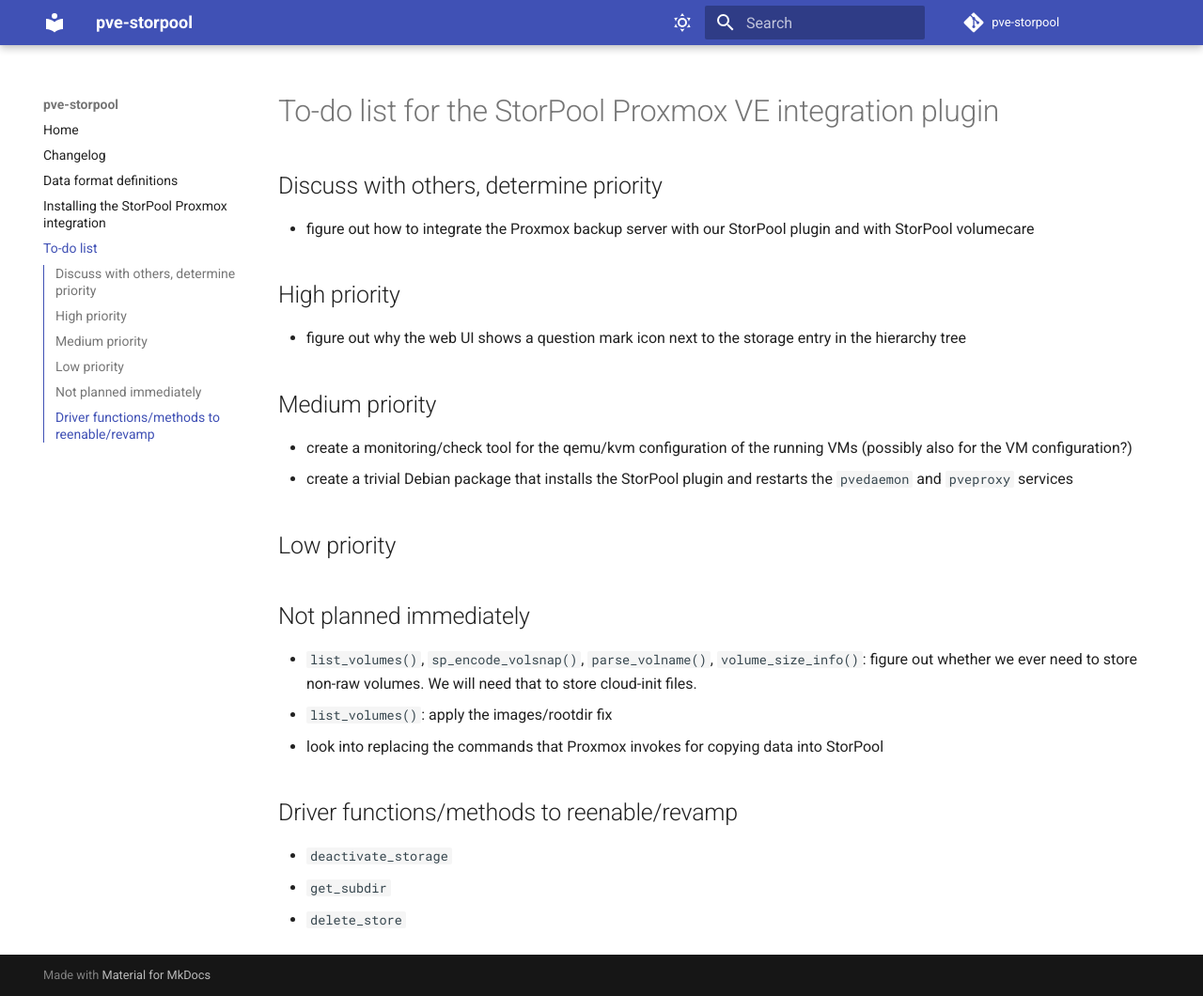
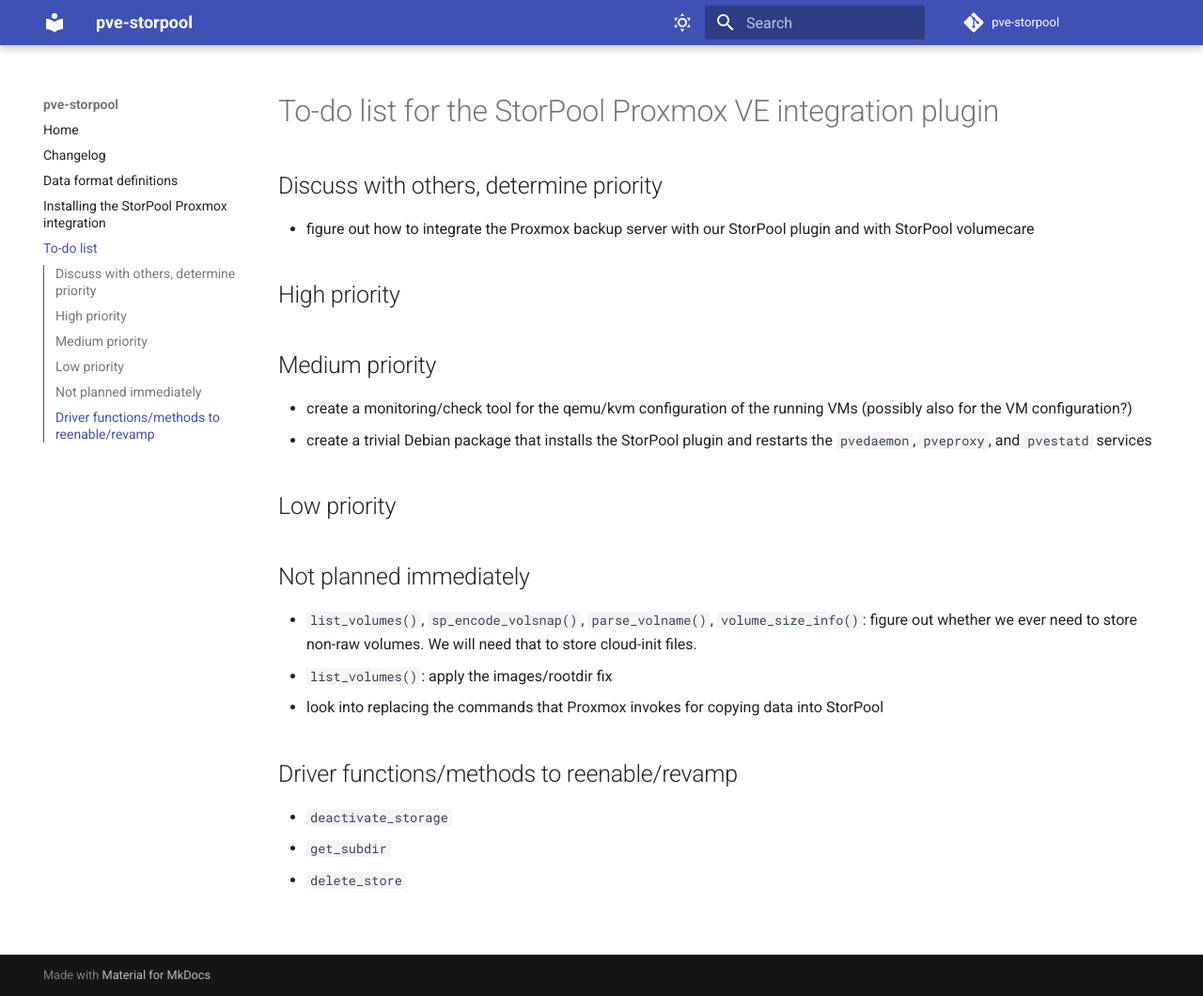
Before and after one commit to storpool/pve-storpool, an MkDocs documentation site: the page built from docs/todo.md, in a window 1280 px wide and 1060 px high. Shown: the whole window at 94% size. Built offline with MkDocs 1.6.1 and Material for MkDocs 9.7.7, drawn with Linux system fonts in a browser that asks for light colours; comment, search, counter and statistics services are not loaded.

Commit message:
to-do: the web UI question marks were fixed by restarting pvestatd

```diff
--- a/docs/todo.md
+++ b/docs/todo.md
@@ -12,15 +12,13 @@
 
 ## High priority
 
-- figure out why the web UI shows a question mark icon next to the storage entry in
-  the hierarchy tree
 
 ## Medium priority
 
 - create a monitoring/check tool for the qemu/kvm configuration of the running VMs
   (possibly also for the VM configuration?)
 - create a trivial Debian package that installs the StorPool plugin and restarts
-  the `pvedaemon` and `pveproxy` services
+  the `pvedaemon`, `pveproxy`, and `pvestatd` services
 
 ## Low priority
 
```
